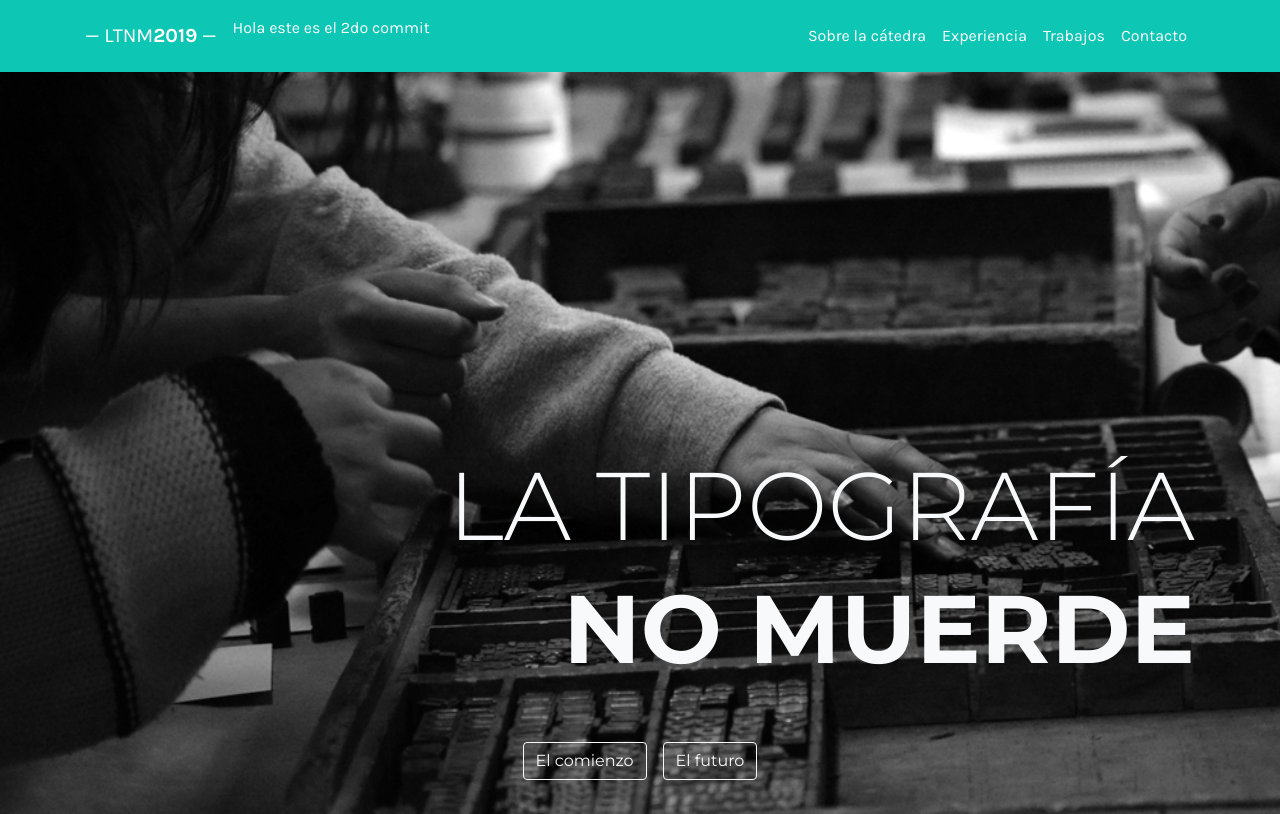
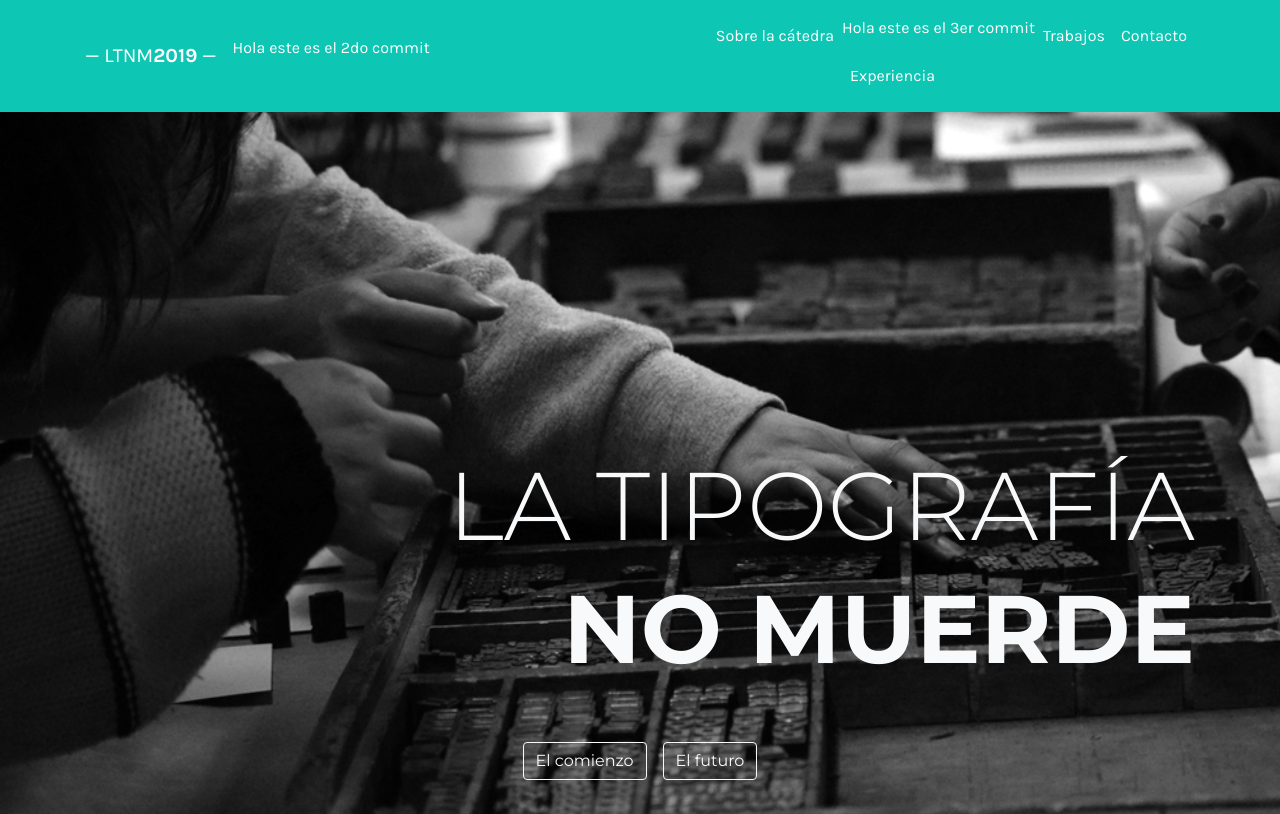
Before and after one commit to barbarabub/pruebafinal-barbara, a plain HTML site: page index.html in a window 1280 px wide. Shown: the top 814 px of the page. Drawn offline with nearby package versions, Linux system fonts and the light colour scheme; a script that the page names is missing.

Commit message:
added new text to the index of barbara-final project

```diff
--- a/index.html
+++ b/index.html
@@ -32,6 +32,7 @@
 						<a class="nav-link" href="#catedra">Sobre la cátedra<span class="sr-only">(current)</span></a>
 					</li>
 					<li class="nav-item">
+						<p>Hola este es el 3er commit</p>
 						<a class="nav-link" href="#experiencia">Experiencia</a>
 					</li>
 					<li class="nav-item">
```
